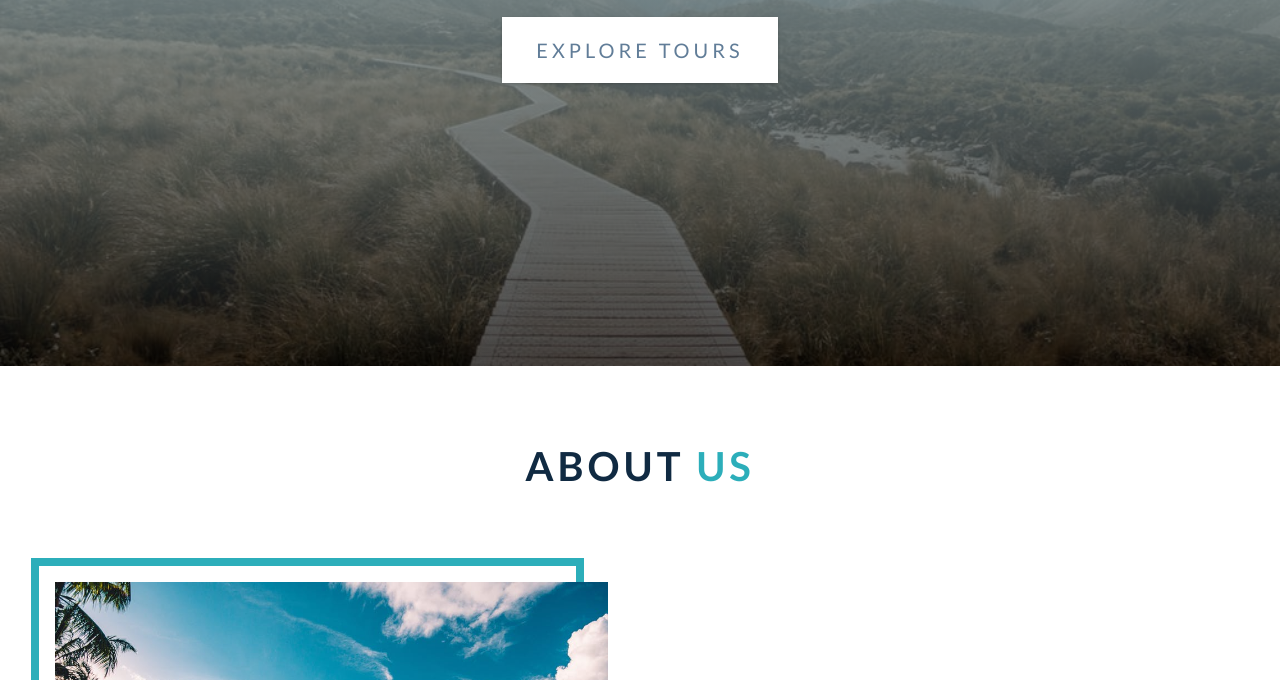
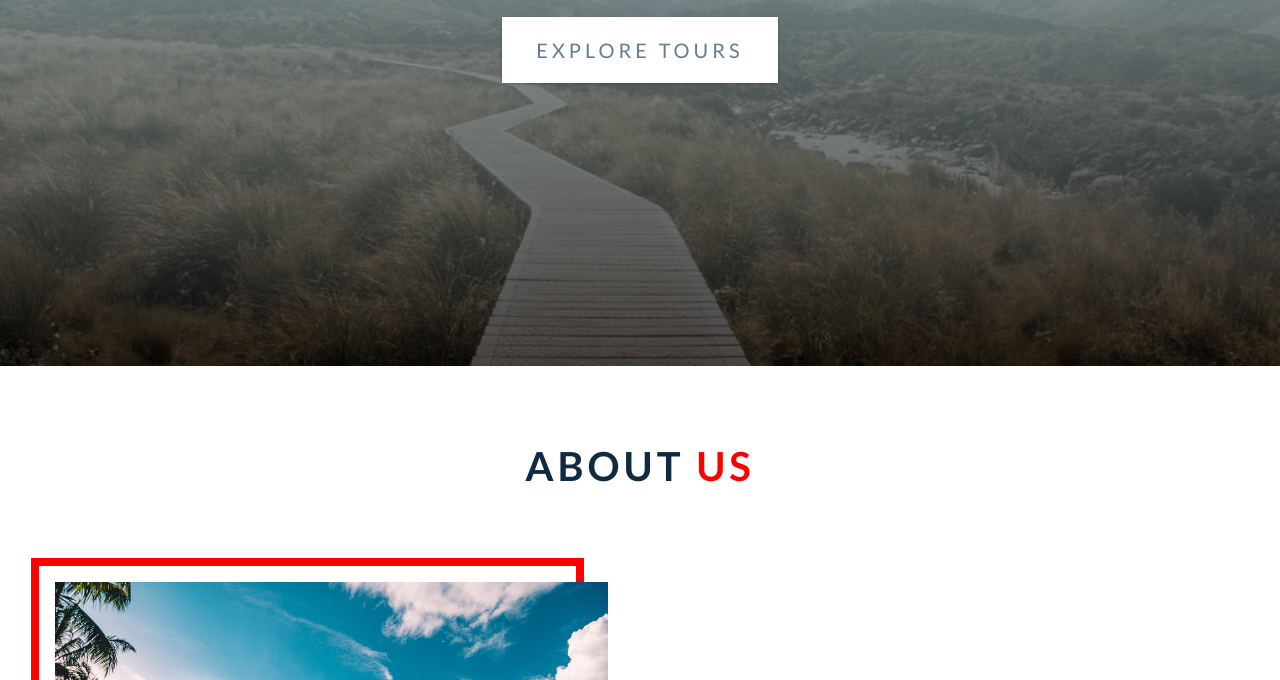
Before and after one commit to Bronzelizzard/backroads-flexbox, a plain HTML site: page index.html in a window 1280 px wide. Shown: the part 434-1114 px from the top of the page. Drawn offline with Linux system fonts and the light colour scheme.

Commit message:
primary color change to red

```diff
--- a/css/styles.css
+++ b/css/styles.css
@@ -18,7 +18,7 @@ Variables
   --clr-primary-3: hsl(185, 81%, 29%);
   --clr-primary-4: hsl(184, 77%, 34%);
   /* primary/main color */
-  --clr-primary-5: hsl(185, 62%, 45%);
+  --clr-primary-5: red;
   /* lighter shades of primary color */
   --clr-primary-6: hsl(185, 57%, 50%);
   --clr-primary-7: hsl(184, 65%, 59%);
```
